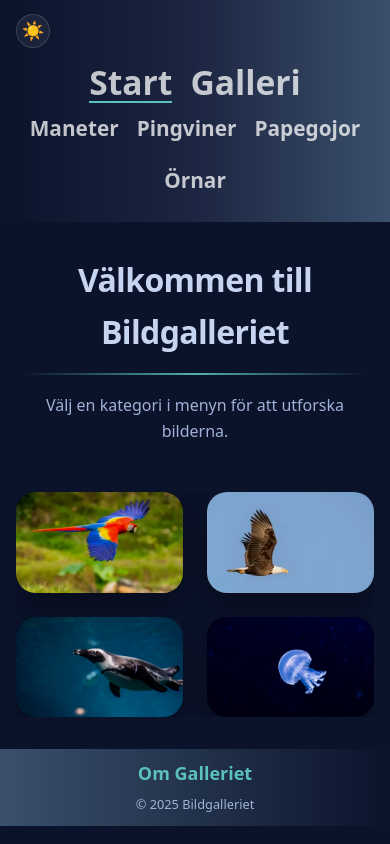
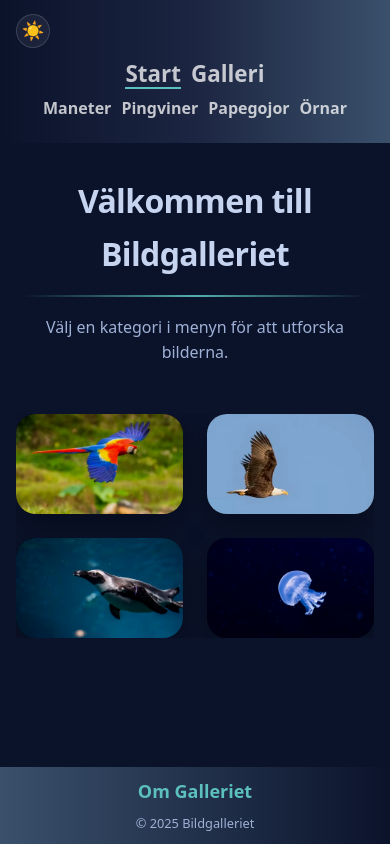
Before and after one commit to JocoBorghol/Bildgalleriet, a website: page index.html in a window 390 px wide. Drawn offline with Linux system fonts and the light colour scheme.

Commit message:
minor tweaks

```diff
--- a/css/style.css
+++ b/css/style.css
@@ -35,6 +35,9 @@ body {
   line-height: 1.65;
   color: var(--text);
   background: var(--bg);
+  min-height: 100svh;
+  display: flex;
+  flex-direction: column;
 }
 
 /* Header */
@@ -124,9 +127,9 @@ body {
   flex-direction: column;
   align-items: center;
 
-  padding-top: 6px;
-  padding-bottom: 6px;
-  gap: 8px;
+  padding-top: 4px;
+  padding-bottom: 4px;
+  gap: 6px;
 }
 
 /* Mobil / surfplatta navigation - två rader */
@@ -134,7 +137,7 @@ body {
   .mobile-nav {
     flex-direction: column;
     align-items: center;
-    padding: 6px 0 10px;
+    padding: 4px 0 8px;
   }
 
   .nav-primary,
@@ -142,13 +145,13 @@ body {
     display: flex;
     justify-content: center;
     flex-wrap: wrap;
-    gap: 18px;
+    gap: 10px;
     white-space: normal;
   }
 
   /* Rad 1 */
   .nav-primary a {
-    font-size: 1.85rem;
+    font-size: 1.6rem;
     font-weight: 700;
     line-height: 1.1;
     color: rgba(255,255,255,0.98);
@@ -156,7 +159,7 @@ body {
 
   /* Rad 2 */
   .nav-categories a {
-    font-size: 1.3rem;
+    font-size: 1rem;
     font-weight: 600;
     color: rgba(255,255,255,0.75);
   }
@@ -164,17 +167,17 @@ body {
 
 @media (max-width: 480px) {
   .nav-primary a {
-    font-size: 2.1rem;
+    font-size: 1.4rem;
     font-weight: 800;
   }
 
   .nav-primary a + a::before {
     margin: 0 16px;
-    font-size: 1.4rem;
+    font-size: 1rem;
   }
 
   .nav-categories a {
-    font-size: 1.3rem;
+    font-size: 1rem;
   }
 }
 
@@ -196,6 +199,7 @@ body {
 /* Layout */
 .layout {
   display: block;
+  flex: 1;
 }
 
 .layout.is-side-nav-hidden .side-nav {
--- a/index.html
+++ b/index.html
@@ -104,7 +104,6 @@
     </div>
   </footer>
 
-  <script src="js/gallery.js" defer></script>
   <script src="js/theme.js"></script>
   <script src="js/side-nav-toggle.js"></script>
 
```
Also changed, not shown: gallery.html (+1 -1 lines). Lines whose indentation alone changed are shown as unchanged.
